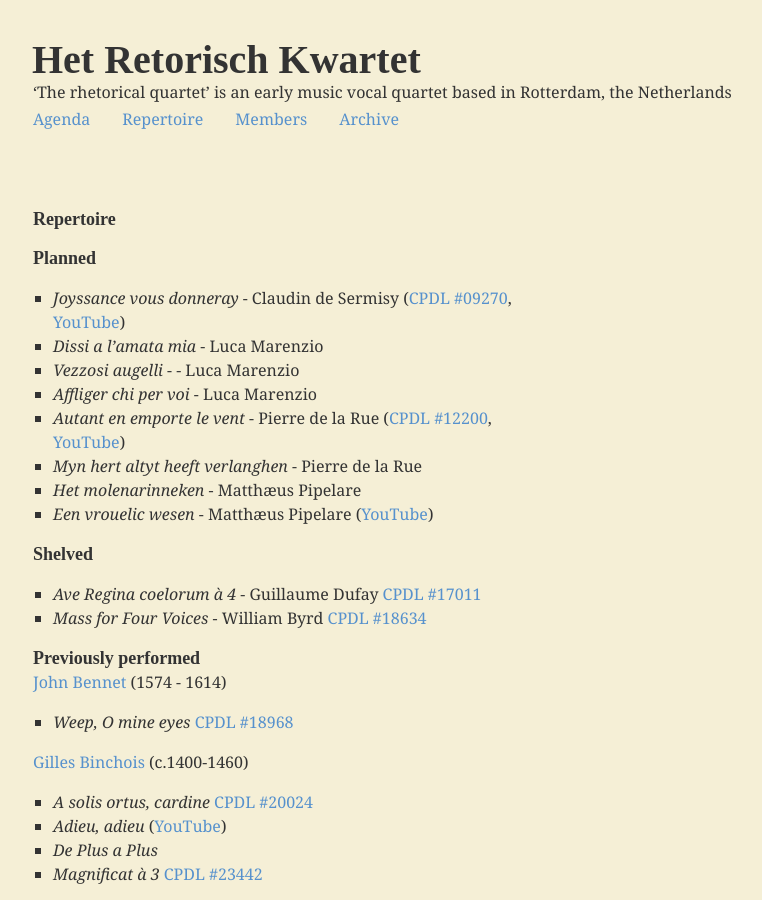
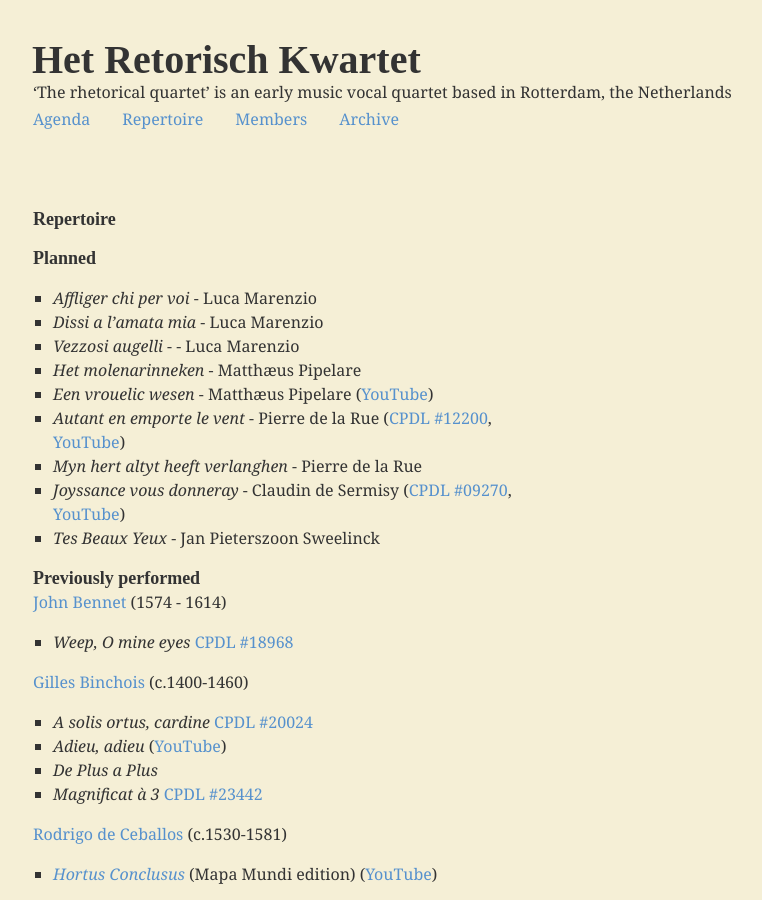
Before and after one commit to retorisch/retorisch.github.io, a Jekyll site: the page built from repertoire.md, in a window 1280 px wide and 900 px high. Shown: the whole window, without its empty margins (15-777 px from the left). Built offline with Jekyll 4.4.1, drawn with Linux system fonts in a browser that asks for light colours; some web fonts are replaced; some of the changed text lies outside the part shown.

Commit message:
cosmetic changes

```diff
--- a/repertoire.md
+++ b/repertoire.md
@@ -6,19 +6,15 @@
 
 #### Planned
 
-* _Joyssance vous donneray_ - Claudin de Sermisy ([CPDL #09270](http://www.cpdl.org/wiki/index.php/Joyssance_vous_donneray_(Claudin_de_Sermisy)), [YouTube](https://www.youtube.com/watch?v=CyZTd1puy7k))
+* _Affliger chi per voi_ - Luca Marenzio
 * _Dissi a l’amata mia_ - Luca Marenzio
 * _Vezzosi augelli_ -  - Luca Marenzio
-* _Affliger chi per voi_ - Luca Marenzio
+* _Het molenarinneken_ - Matthæus Pipelare
+* _Een vrouelic wesen_ - Matthæus Pipelare  ([YouTube](https://www.youtube.com/watch?v=2orB7-yPwvg))
 * _Autant en emporte le vent_ - Pierre de la Rue ([CPDL #12200](http://www.cpdl.org/wiki/index.php/Autant_en_emporte_le_vent_(Pierre_de_La_Rue)), [YouTube](https://www.youtube.com/watch?v=xb7b4DiXxkI))
 * _Myn hert altyt heeft verlanghen_ - Pierre de la Rue
-* _Het molenarinneken_ - Matthæus Pipelare
-* _Een vrouelic wesen_ - Matthæus Pipelare  ([YouTube](https://www.youtube.com/watch?v=2orB7-yPwvg))
-
-#### Shelved
-
-* _Ave Regina coelorum à 4_  - Guillaume Dufay [CPDL #17011](http://www.cpdl.org/wiki/index.php/Ave_Regina_coelorum_a_4_%28Guillaume_Dufay%29)
-* _Mass for Four Voices_ - William Byrd [CPDL #18634](http://www.cpdl.org/wiki/index.php/Mass_for_Four_Voices_%28William_Byrd%29)
+* _Joyssance vous donneray_ - Claudin de Sermisy ([CPDL #09270](http://www.cpdl.org/wiki/index.php/Joyssance_vous_donneray_(Claudin_de_Sermisy)), [YouTube](https://www.youtube.com/watch?v=CyZTd1puy7k))
+* _Tes Beaux Yeux_ - Jan Pieterszoon Sweelinck
 
 #### Previously performed
 
```
Also changed, not shown: other parts of repertoire.md (+5 -0 lines).
